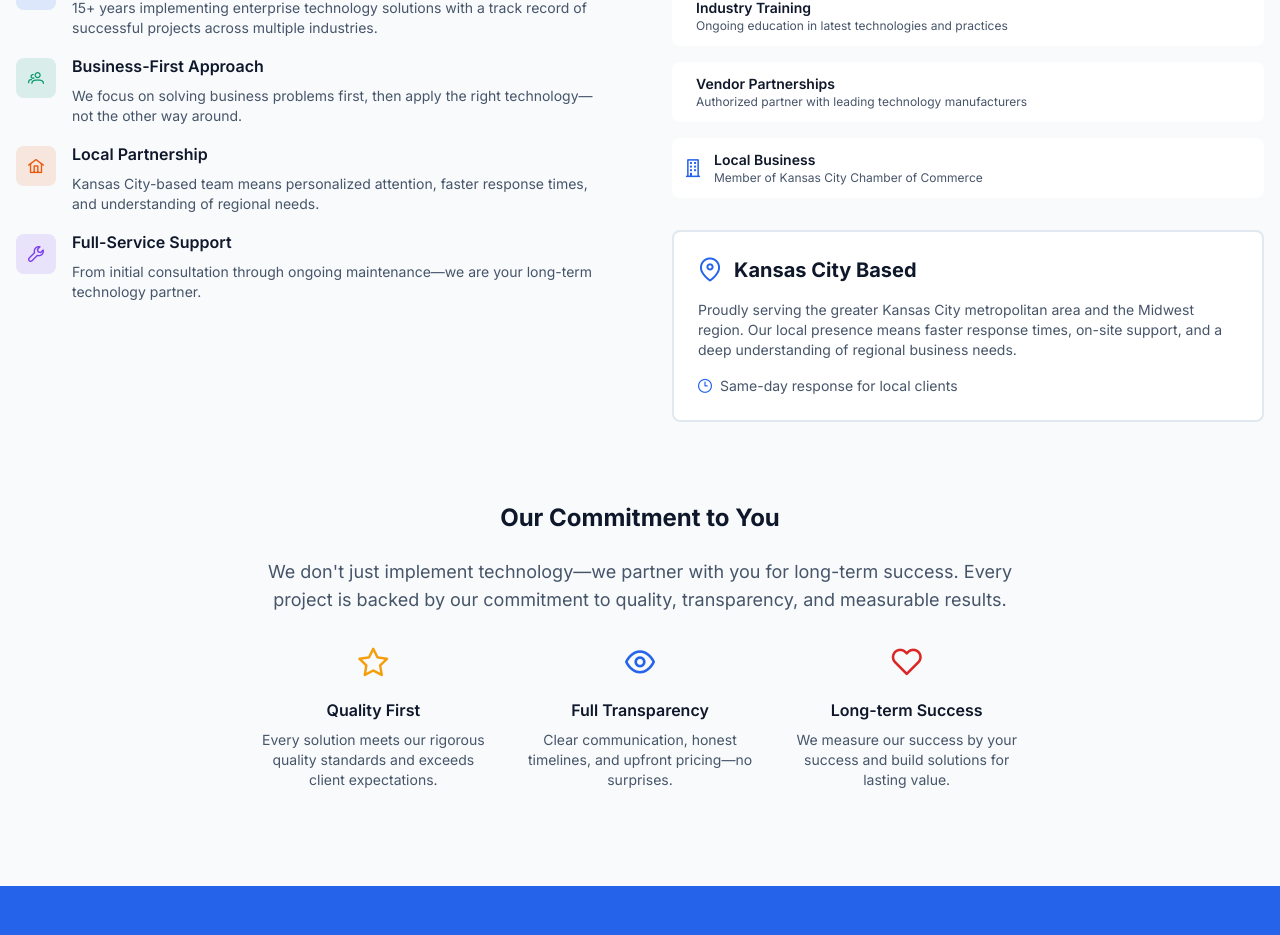
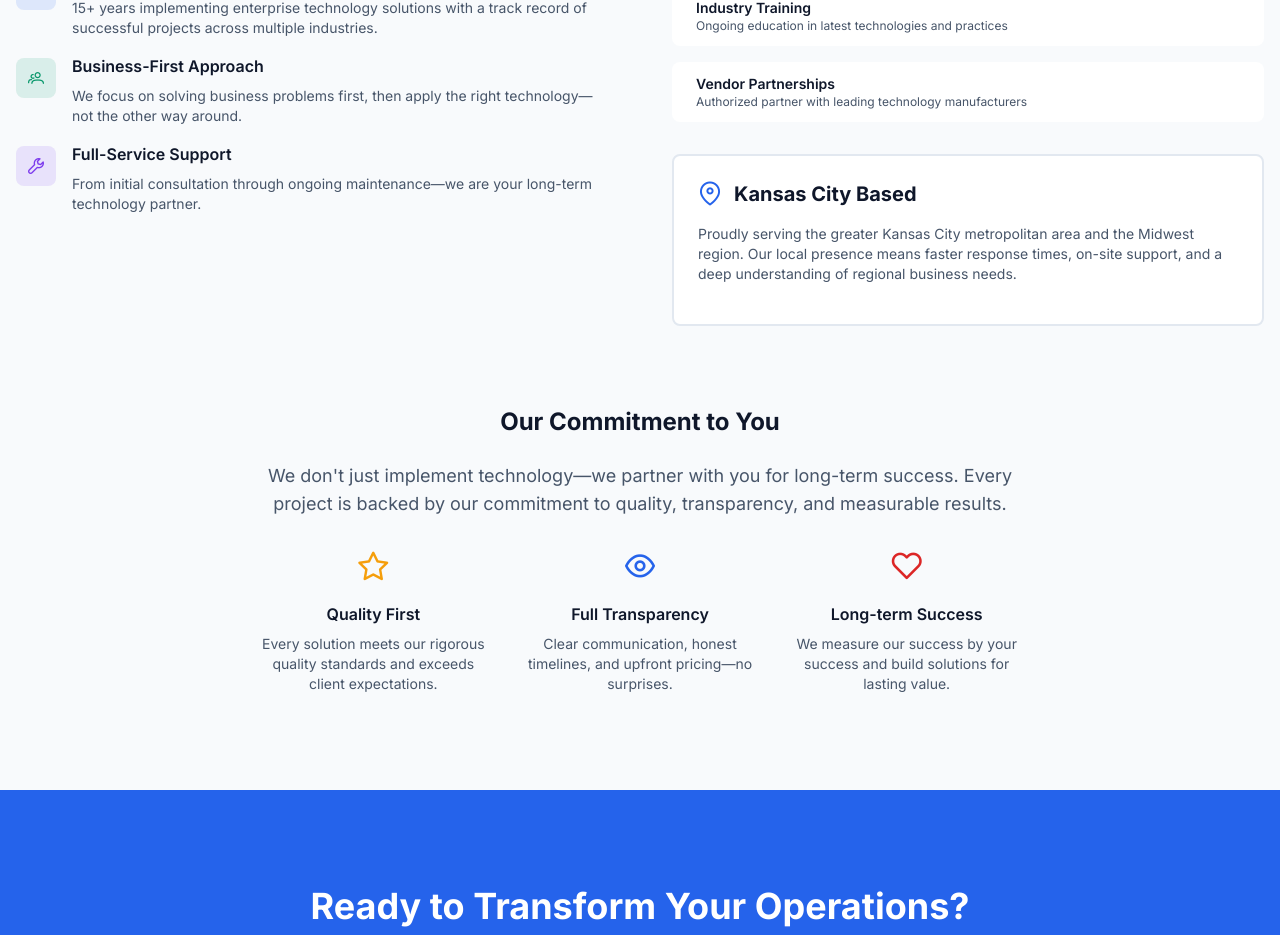
Before and after one commit to skeeeon/816tech-website, a Vue app: page / in a window 1280 px wide. Shown: the part 4391-5326 px from the top of the page. Built offline with nearby package versions, Linux system fonts and the light colour scheme.

Commit message:
simplified messaging

```diff
--- a/src/components/home/AboutSection.vue
+++ b/src/components/home/AboutSection.vue
@@ -133,12 +133,6 @@
               Our local presence means faster response times, on-site support, and a deep
               understanding of regional business needs.
             </p>
-            <div class="flex items-center text-sm"
-                 :style="{ color: 'var(--color-content-secondary)' }">
-              <i class="pi pi-clock mr-2"
-                 :style="{ color: 'var(--color-primary)' }"></i>
-              <span>Same-day response for local clients</span>
-            </div>
           </div>
         </div>
       </div>
@@ -200,12 +194,6 @@ const differentiators = [
     description: 'We focus on solving business problems first, then apply the right technology—not the other way around.'
   },
   {
-    icon: 'pi pi-home',
-    color: '#ea580c',
-    title: 'Local Partnership',
-    description: 'Kansas City-based team means personalized attention, faster response times, and understanding of regional needs.'
-  },
-  {
     icon: 'pi pi-wrench',
     color: '#7c3aed',
     title: 'Full-Service Support',
@@ -237,11 +225,6 @@ const credentials = [
     icon: 'pi pi-handshake',
     title: 'Vendor Partnerships',
     description: 'Authorized partner with leading technology manufacturers'
-  },
-  {
-    icon: 'pi pi-building',
-    title: 'Local Business',
-    description: 'Member of Kansas City Chamber of Commerce'
   }
 ];
 
```
